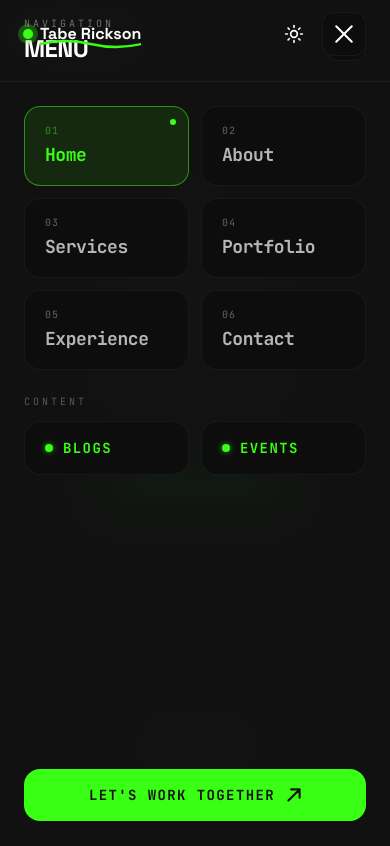
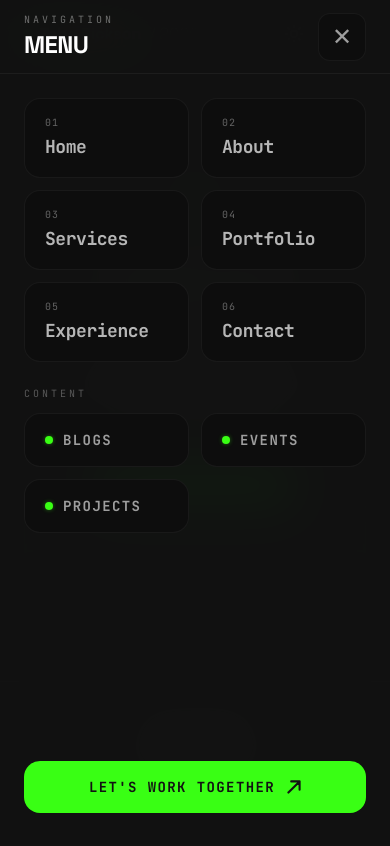
Before and after one commit to rickytabe/Tabe-Rickson-Portfolio, a Next.js app: page /thank-you in a window 390 px wide. Both pictures are taken after a click on the button 344 px from the left and 34 px from the top of the page. Built offline with nearby package versions, Linux system fonts and the light colour scheme.

Commit message:
feat: implement responsive animated navbar with scroll-based section highlighting

```diff
--- a/src/app/components/Navbar.tsx
+++ b/src/app/components/Navbar.tsx
@@ -21,6 +21,12 @@ const tagLinks = [
   { label: "EVENTS", href: "/events" },
 ];
 
+const mobileContentLinks = [
+  { label: "BLOGS", href: "/blog" },
+  { label: "EVENTS", href: "/events" },
+  { label: "PROJECTS", href: "/projects" },
+];
+
 export default function Navbar() {
   const [hoveredLink, setHoveredLink] = useState<string | null>(null);
   const [activeSection, setActiveSection] = useState<string>("Home");
@@ -31,6 +37,11 @@ export default function Navbar() {
   const [mounted, setMounted] = useState(false);
   const pathname = usePathname();
   const router = useRouter();
+
+  // Detect if we're on the home page or a sub-page
+  const isOnHomePage = pathname === '/';
+  // Check if current path matches a tag/content link
+  const activeTagPath = tagLinks.find(l => pathname.startsWith(l.href))?.href ?? null;
 
   useEffect(() => {
     const timer = setTimeout(() => setMounted(true), 0);
@@ -76,7 +87,24 @@ export default function Navbar() {
     }
   }, []);
 
+  // Handle scrolling to hash when navigating from another page
   useEffect(() => {
+    if (isOnHomePage && window.location.hash) {
+      const hash = window.location.hash.substring(1); // Remove the #
+      // Add a slight delay to ensure the page has rendered
+      setTimeout(() => {
+        const el = document.getElementById(hash);
+        if (el) {
+          el.scrollIntoView({ behavior: "smooth" });
+        }
+      }, 300);
+    }
+  }, [isOnHomePage, pathname]);
+
+  useEffect(() => {
+    // Only track scroll sections when on the home page
+    if (!isOnHomePage) return;
+
     const updateActiveSection = () => {
       setHasScrolled(window.scrollY > 0);
 
@@ -113,7 +141,14 @@ export default function Navbar() {
       window.removeEventListener("scroll", updateActiveSection);
       window.removeEventListener("resize", updateActiveSection);
     };
-  }, []);
+  }, [isOnHomePage]);
+
+  // On non-home pages, clear the section active state so no pill highlights a section
+  useEffect(() => {
+    if (!isOnHomePage) {
+      setActiveSection("");
+    }
+  }, [isOnHomePage]);
 
   // Update sliding pill position
   useEffect(() => {
@@ -165,13 +200,13 @@ export default function Navbar() {
     <>
       <nav
         id="main-navbar"
-        className="fixed top-0 left-0 w-full z-50"
+        className={`fixed top-0 left-0 w-full z-50 transition-all duration-300 lg:opacity-100 lg:pointer-events-auto ${isMobileMenuOpen ? "opacity-0 pointer-events-none" : "opacity-100 pointer-events-auto"}`}
         style={{
           background: hasScrolled ? "color-mix(in srgb, var(--background) 75%, transparent)" : "transparent",
           backdropFilter: hasScrolled ? "blur(12px) saturate(160%)" : "none",
           WebkitBackdropFilter: hasScrolled ? "blur(12px) saturate(160%)" : "none",
           borderBottom: hasScrolled ? "1px solid var(--card-border)" : "1px solid transparent",
-          transition: "background-color 250ms ease, border-color 250ms ease, backdrop-filter 250ms ease",
+          transition: "background-color 250ms ease, border-color 250ms ease, backdrop-filter 250ms ease, opacity 250ms ease",
         }}
       >
         <div className="mx-auto flex items-center justify-between px-6 py-3 max-w-[1400px]">
@@ -196,7 +231,7 @@ export default function Navbar() {
               underlineClassName="text-[#39FF14]"
             />
             <span
-              className="hidden sm:inline text-base lg:text-2xl font-light font-sans text-foreground/40"
+              className="text-base lg:text-2xl font-light font-sans text-foreground/40"
             >
               / 2026
             </span>
@@ -275,6 +310,7 @@ export default function Navbar() {
             {/* Tag Links with liquid-glass styling */}
             {tagLinks.map((link) => {
               const isHovered = hoveredLink === link.label;
+              const isActiveTag = pathname.startsWith(link.href);
               return (
                 <a
                   key={link.label}
@@ -282,9 +318,11 @@ export default function Navbar() {
                   href={link.href}
                   className="liquid-glass-pill flex items-center gap-1.5 px-3.5 py-2 text-[10px] font-medium tracking-widest transition-all duration-300 font-mono"
                   style={{
-                    color: isHovered ? "var(--foreground)" : "var(--muted)",
+                    color: isActiveTag || isHovered ? "var(--neon-green)" : "var(--muted)",
                     textDecoration: "none",
                     borderRadius: "2px",
+                    border: isActiveTag ? "1px solid rgba(57,255,20,0.4)" : undefined,
+                    background: isActiveTag ? "rgba(57,255,20,0.08)" : undefined,
                   }}
                   onClick={(e) => {
                     e.preventDefault();
@@ -295,7 +333,7 @@ export default function Navbar() {
                 >
                   <span
                     className="inline-block w-1 h-1 rounded-full"
-                    style={{ backgroundColor: "#39FF14", position: "relative", zIndex: 2 }}
+                    style={{ backgroundColor: isActiveTag ? "#39FF14" : "#39FF14", position: "relative", zIndex: 2, boxShadow: isActiveTag ? "0 0 4px rgba(57,255,20,0.8)" : "none" }}
                   />
                   <span>{link.label}</span>
                 </a>
@@ -390,18 +428,21 @@ export default function Navbar() {
 
       {/* Mobile Menu Overlay */}
       <div
-        className={`fixed inset-0 z-40 transition-all duration-500 ease-in-out lg:hidden ${isMobileMenuOpen ? "opacity-100 pointer-events-auto" : "opacity-0 pointer-events-none"}`}
+        className={`fixed inset-0 z-50 transition-all duration-500 ease-in-out lg:hidden ${isMobileMenuOpen ? "opacity-100 pointer-events-auto" : "opacity-0 pointer-events-none"}`}
         style={{ background: "color-mix(in srgb, var(--background) 97%, transparent)", backdropFilter: "blur(24px) saturate(180%)", WebkitBackdropFilter: "blur(24px) saturate(180%)" }}
       >
-        {/* Menu Header */}
-        <div className="flex items-center justify-between px-6 py-4 border-b border-card-border" style={{ paddingTop: "calc(env(safe-area-inset-top, 0px) + 1rem)" }}>
+        {/* Menu Header - acts as the navbar when menu is open */}
+        <div
+          className="flex items-center justify-between px-6 border-b border-card-border"
+          style={{ paddingTop: "calc(env(safe-area-inset-top, 0px) + 0.75rem)", paddingBottom: "0.75rem" }}
+        >
           <div>
             <p className="text-[10px] font-mono tracking-[0.3em] text-foreground/40 uppercase mb-0.5">Navigation</p>
             <h2 className="text-2xl font-black font-sans tracking-tight text-foreground">MENU</h2>
           </div>
           <button
             onClick={() => setIsMobileMenuOpen(false)}
-            className="w-10 h-10 flex items-center justify-center rounded-xl border border-card-border bg-card-bg text-foreground/60 hover:text-[#39FF14] hover:border-[#39FF14]/40 transition-all duration-300 font-mono text-xs tracking-widest"
+            className="w-12 h-12 flex items-center justify-center rounded-xl border border-card-border bg-card-bg text-foreground/60 hover:text-[#39FF14] hover:border-[#39FF14]/40 transition-all duration-300 text-2xl"
             aria-label="Close menu"
           >
             ✕
@@ -413,7 +454,8 @@ export default function Navbar() {
           {/* 2-Column Nav Grid */}
           <div className="grid grid-cols-2 gap-3 mb-6">
             {navLinks.map((link) => {
-              const isActive = activeSection === link.label;
+              // On home page, use scroll-based active section. On other pages, nothing is active.
+              const isActive = isOnHomePage && activeSection === link.label;
               return (
                 <a
                   key={link.label}
@@ -421,11 +463,12 @@ export default function Navbar() {
                   onClick={(e) => {
                     e.preventDefault();
                     setIsMobileMenuOpen(false);
-                    if (pathname === '/') {
+                    if (isOnHomePage) {
                       setTimeout(() => {
                         document.getElementById(link.sectionId)?.scrollIntoView({ behavior: 'smooth' });
                       }, 100);
                     } else {
+                      // Navigate to home page then scroll to section
                       router.push(link.href);
                     }
                   }}
@@ -446,11 +489,13 @@ export default function Navbar() {
             })}
           </div>
 
-          {/* Divider + Tag Links */}
+          {/* Content Links (mobile only) - includes Projects */}
           <div className="mb-6">
             <p className="text-[10px] font-mono tracking-[0.3em] text-foreground/30 uppercase mb-3">Content</p>
             <div className="grid grid-cols-2 gap-3">
-              {tagLinks.map((link) => (
+              {mobileContentLinks.map((link) => {
+                const isActiveContent = pathname.startsWith(link.href);
+                return (
                   <a
                     key={link.label}
                     href={link.href}
@@ -459,13 +504,24 @@ export default function Navbar() {
                       setIsMobileMenuOpen(false);
                       router.push(link.href);
                     }}
-                  className="flex items-center gap-2.5 px-5 py-4 rounded-2xl border border-card-border bg-card-bg text-[#39FF14] hover:border-[#39FF14]/40 transition-all duration-300 font-mono"
+                    className={`flex items-center gap-2.5 px-5 py-4 rounded-2xl border transition-all duration-300 font-mono ${
+                      isActiveContent
+                        ? "border-[#39FF14]/50 bg-[#39FF14]/10 text-[#39FF14]"
+                        : "border-card-border bg-card-bg text-foreground/60 hover:border-[#39FF14]/30 hover:text-[#39FF14]"
+                    }`}
                     style={{ textDecoration: "none" }}
                   >
-                  <span className="w-2 h-2 rounded-full bg-[#39FF14] shrink-0" style={{ boxShadow: "0 0 6px rgba(57,255,20,0.6)" }} />
+                    <span
+                      className="w-2 h-2 rounded-full shrink-0"
+                      style={{
+                        backgroundColor: "#39FF14",
+                        boxShadow: isActiveContent ? "0 0 6px rgba(57,255,20,0.8)" : "0 0 4px rgba(57,255,20,0.4)"
+                      }}
+                    />
                     <span className="text-sm font-bold tracking-widest">{link.label}</span>
                   </a>
-              ))}
+                );
+              })}
             </div>
           </div>
 
```
Lines whose indentation alone changed are shown as unchanged.
